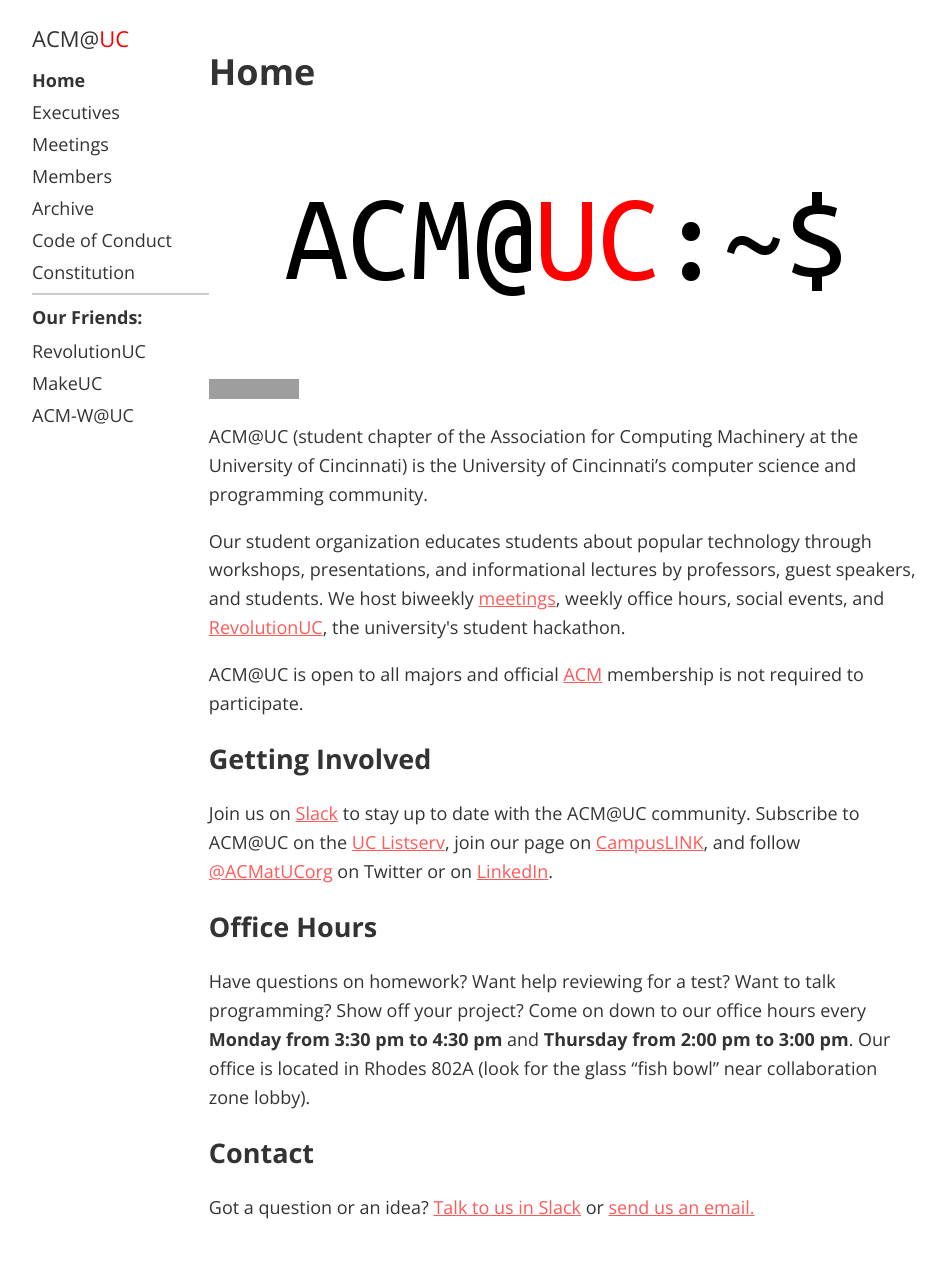
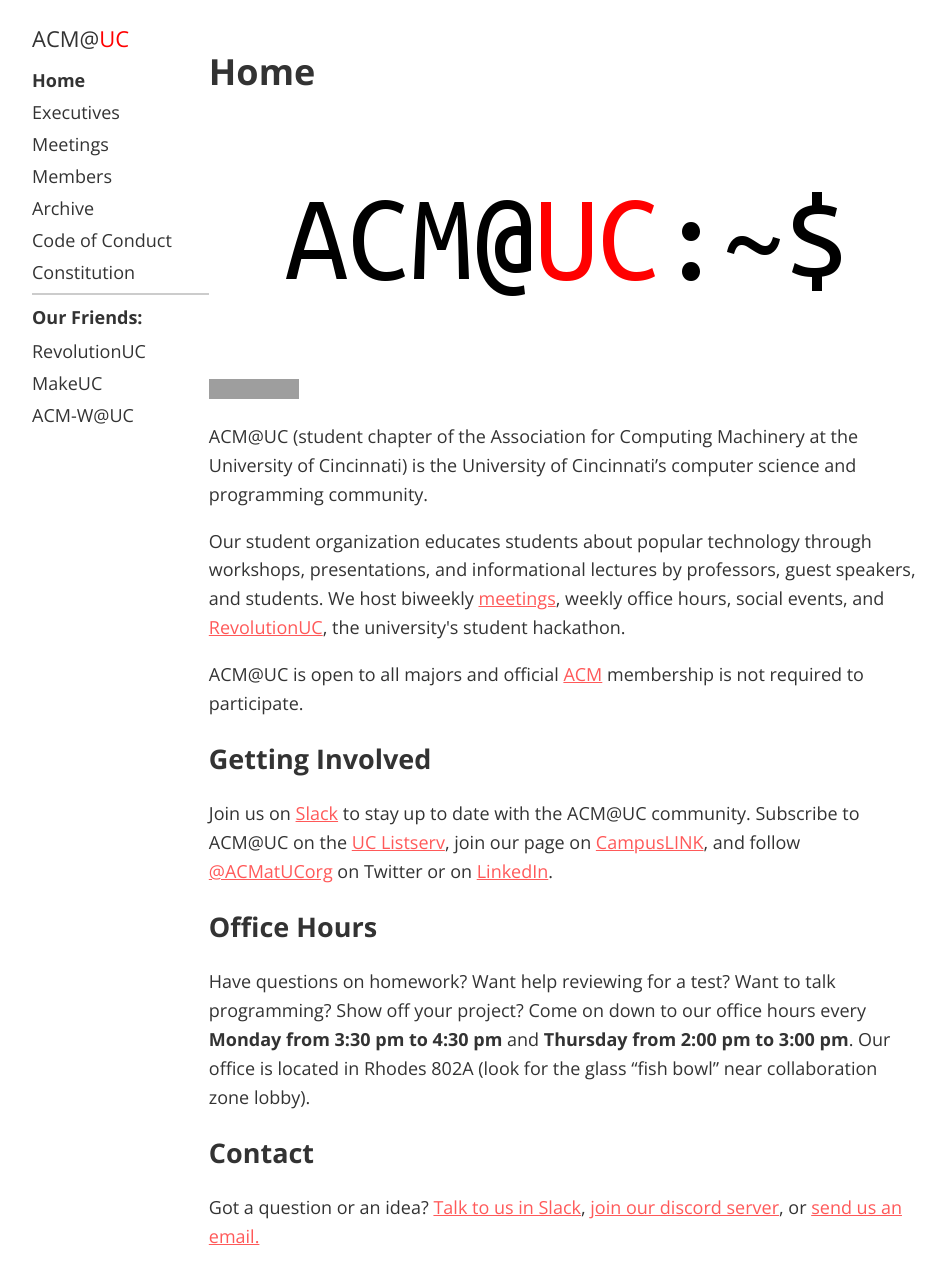
Before and after one commit to ACMatUC/acmatuc.github.io, a Jekyll site: the page built from index.html, in a window 1280 px wide. Shown: the whole page, without its empty margins (166-1111 px from the left). Built offline with Jekyll 4.4.1, drawn with Linux system fonts in a browser that asks for light colours; before the commit the page ends 1248 px from its top, so only the background shows below that; grey boxes are pictures that could not be loaded.

Commit message:
updated contact info on home page

```diff
--- a/index.html
+++ b/index.html
@@ -46,6 +46,6 @@
 <h2>Contact</h2>
 
 <p>
-  Got a question or an idea? <a href="https://acmcincy.slack.com">Talk to us in Slack</a> or
-  <a href="mailto:acmatuc@gmail.com">send us an email.</a>
+  Got a question or an idea?
+  <a href="https://acmcincy.slack.com">Talk to us in Slack</a>, <a href="https://discord.gg/6aYBT6s">join our discord server</a>, or <a href="mailto:acmatcinci@gmail.com">send us an email.</a>
 </p>
```
